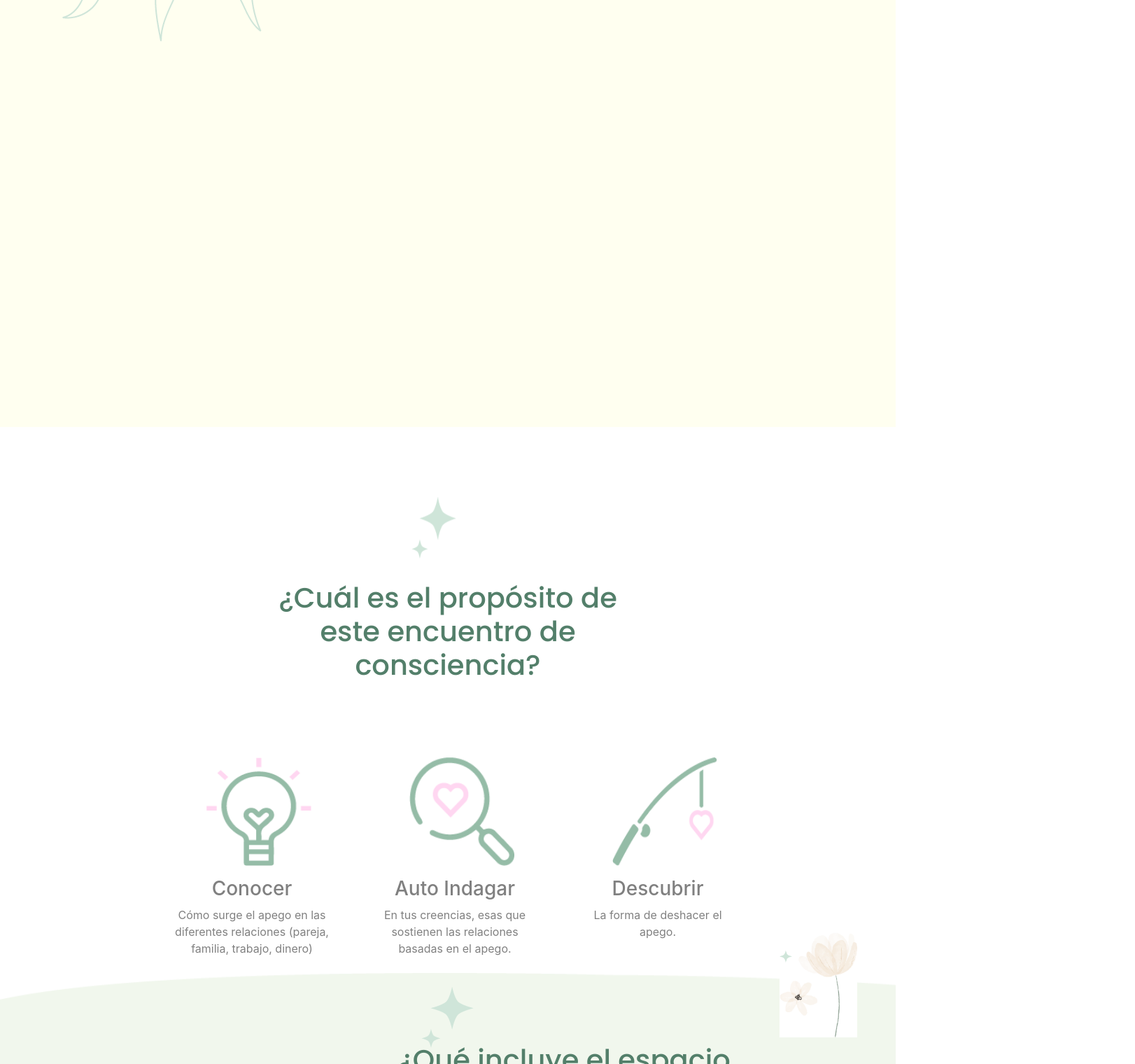
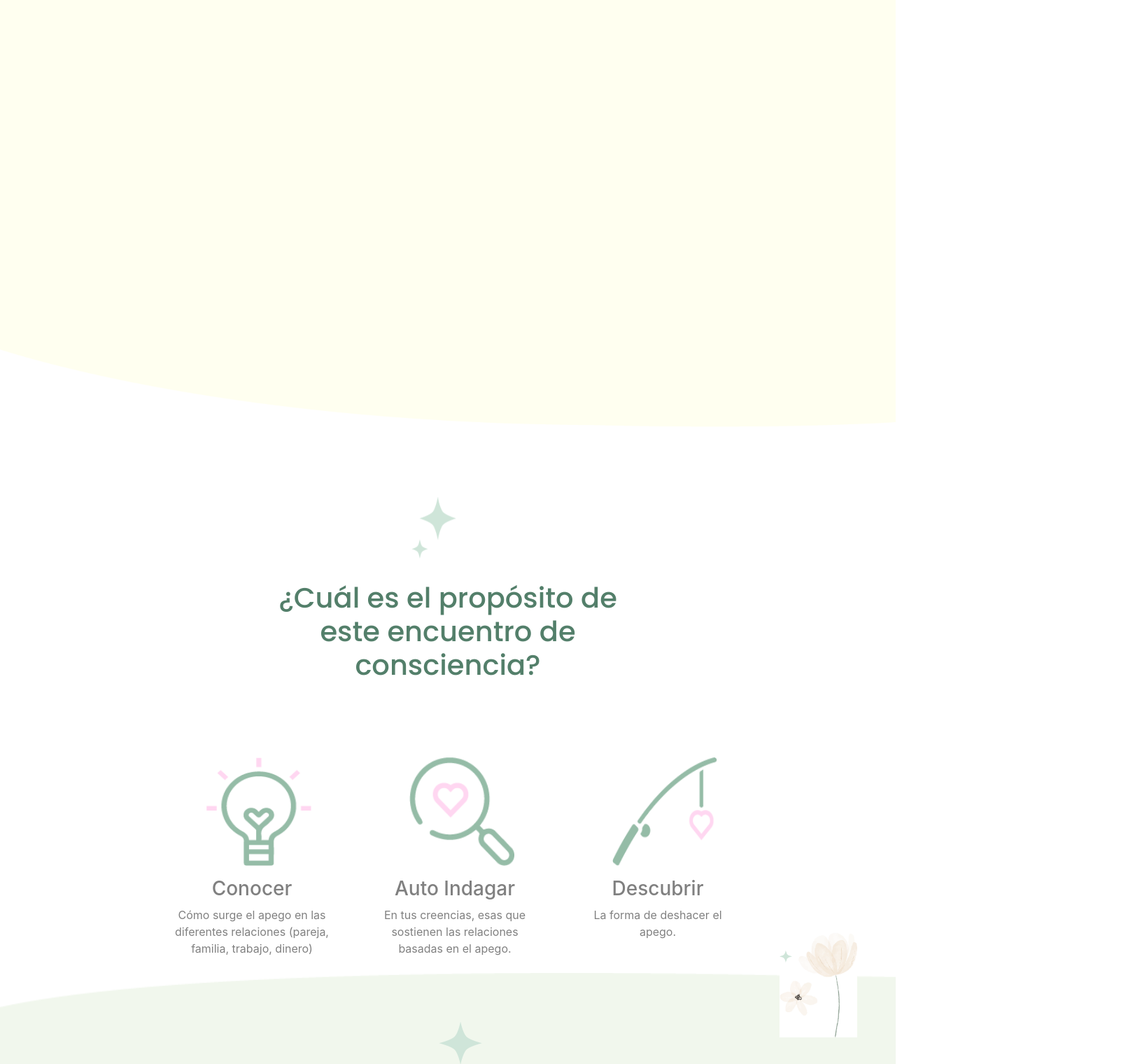
Before and after one commit to marcusty15/proyectoliss, a React (Create React App) app: page / in a window 1280 px wide. Shown: the part 1280-2800 px from the top of the page at 70% size, 1622 px wide, since content can reach past the window. Built offline with nearby package versions, Linux system fonts and the light colour scheme.

Commit message:
trabajando en el responsive

```diff
--- a/src/Components/Footer/Footer.css
+++ b/src/Components/Footer/Footer.css
@@ -7,9 +7,9 @@
     background-image: url('../../img/Recurso\ 50.png');
 
     background-size: contain;
-    height: 700px;
+    height: 900px;
     background-repeat: no-repeat;
-    margin-top: -133px;
+    margin-top: -190px;
 }
 
 .mbi{
@@ -44,8 +44,8 @@
     margin-top: 10px;
 }
 .right{
-    margin-top: 180px;
-    padding-bottom: 40px;
+    margin-top: 350px;
+    padding-bottom: 60px;
     margin-left: 190px;
 
 }
--- a/src/Components/Info/Info.css
+++ b/src/Components/Info/Info.css
@@ -2,8 +2,8 @@
     background-image: url('../../img/Fondo\ info.png');
     background-size: cover;
     background-repeat: no-repeat;
-    height: 1200px;
-    background-position-y: -145px;
+    height: 1600px;
+    background-position-y: -175px;
     background-position-x: center;
 }
 
--- a/src/Components/Inscribirse/Inscribirse.css
+++ b/src/Components/Inscribirse/Inscribirse.css
@@ -2,12 +2,12 @@
   background-image: url("../../img/Banner\ Inscribete.png");
   background-repeat: no-repeat;
   background-size: cover;
-  height: 850px;
+  height: 1000px;
   background-position-x: center;
 }
 .boton{
-    margin-left: 1180px;
-    margin-top: 650px;
+    margin-left: 1250px;
+    margin-top: 800px;
 }
 .imgins{
   visibility: hidden;
--- a/src/Components/Pagoinfo/Pagoinfo.css
+++ b/src/Components/Pagoinfo/Pagoinfo.css
@@ -7,7 +7,7 @@
     background-image: url('../../img/Recurso\ 49.png');
     background-repeat: no-repeat;
     background-size: cover;
-    height: 850px;
+    height: 1150px;
 }
 
 .mtpagos{
--- a/src/Components/Video/Video.css
+++ b/src/Components/Video/Video.css
@@ -1,5 +1,7 @@
 .vid{
     background-image: url('../../img/fondo_video.png');
+    background-repeat: no-repeat;
+    background-size: cover;
     height: 1009px;
 
 }
--- a/src/Components/middle2/Middle2.css
+++ b/src/Components/middle2/Middle2.css
@@ -2,7 +2,7 @@
   background-image: url("../../img/Recurso\ 50.png");
   background-repeat: no-repeat;
   background-size: cover;
-  height: 700px;
+  height: 900px;
   margin-top: 320px;
   width: 100%;
 }
@@ -17,8 +17,8 @@
   font-family: "Poppins", sans-serif;
   width: 40%;
   font-size: 40px;
-  margin-left: 550px;
-  padding-top: 100px;
+  margin-left: 750px;
+  padding-top: 200px;
 
 }
 .bgc{
@@ -58,8 +58,8 @@
 
 .strella{
     position: absolute;
-   left: 47%;
-   margin-top: 20px;
+   left: 48%;
+   margin-top: 70px;
 
 }
 .recurso19{
```
